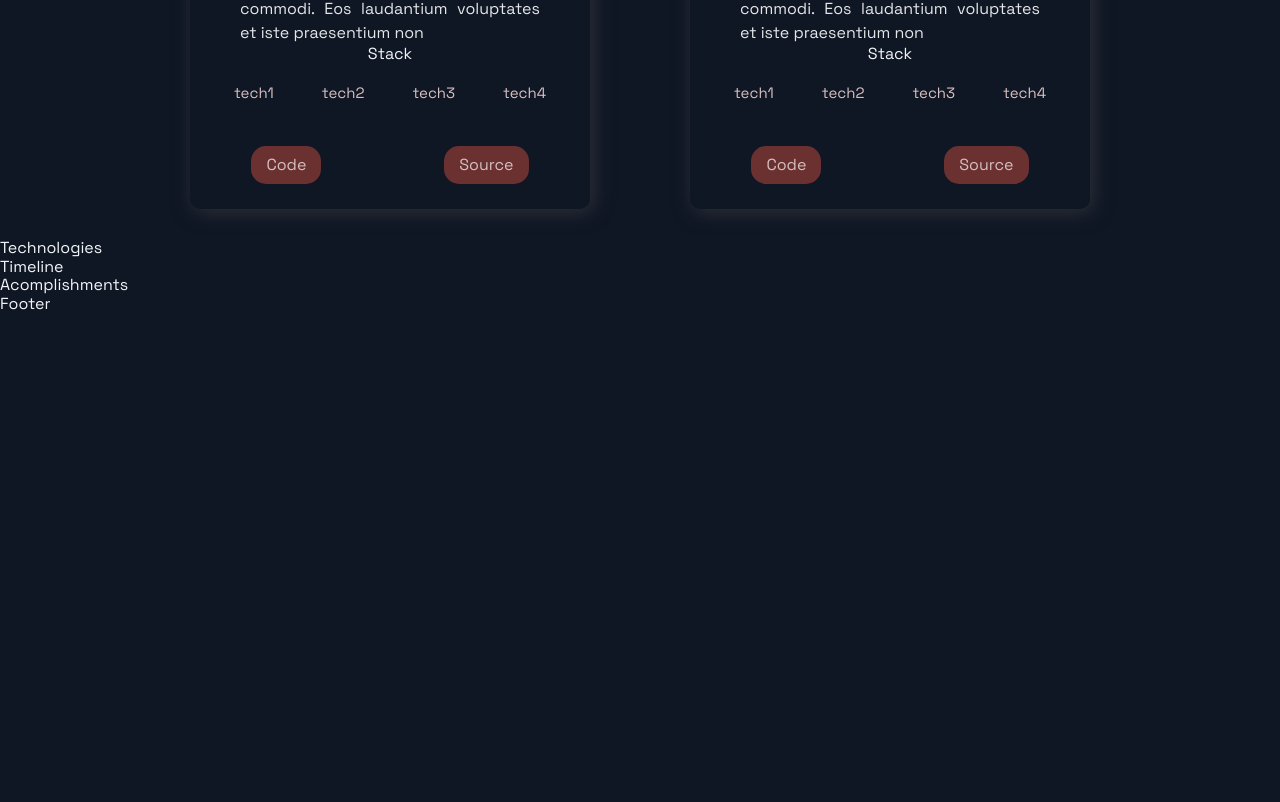
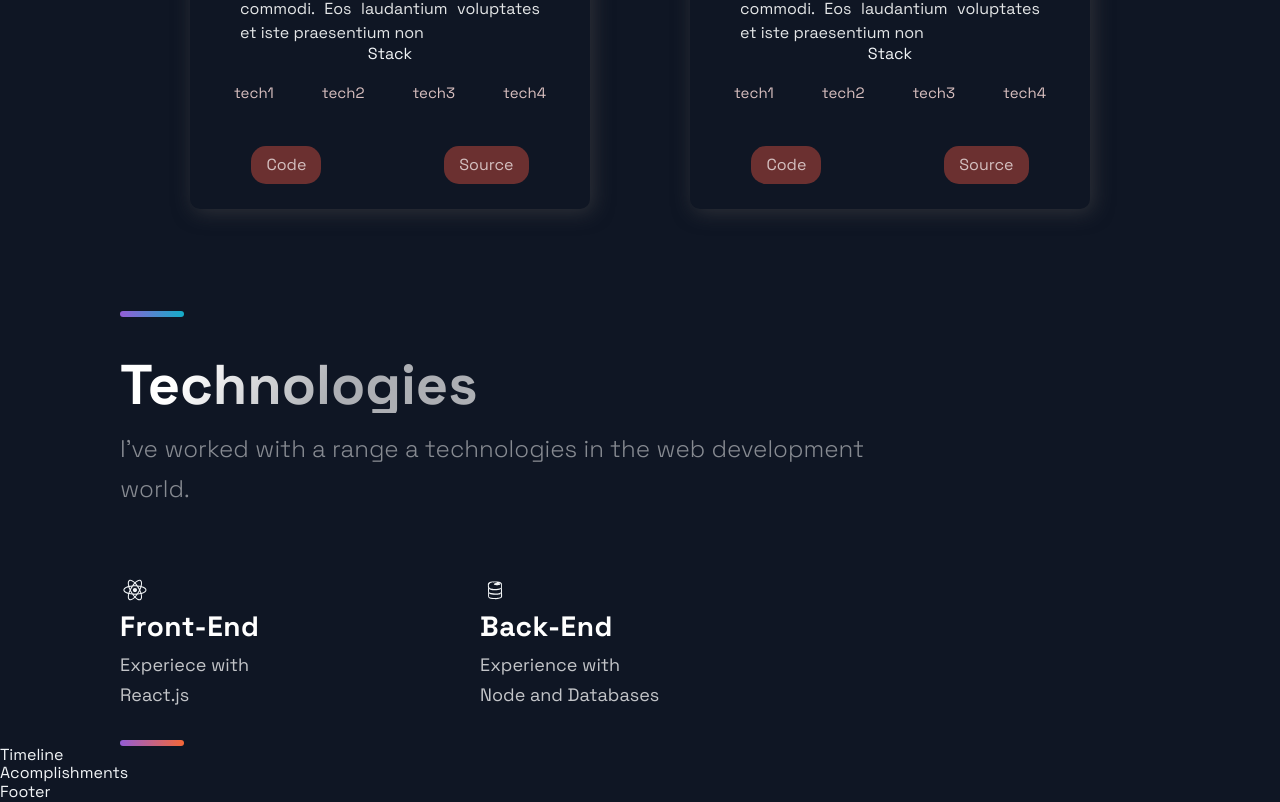
Before and after one commit to BensonFeng/BensonFeng.github.io, a Next.js app: page / in a window 1280 px wide. Shown: the part 2136-2938 px from the top of the page. Before the commit the page ends 2450 px from the top, so only its background shows below. Built offline with nearby package versions, Linux system fonts and the light colour scheme.

Commit message:
technologies

```diff
--- a/src/components/Technologies/Technologies.tsx
+++ b/src/components/Technologies/Technologies.tsx
@@ -1,12 +1,54 @@
-import React from 'react';
-import { DiFirebase, DiReact, DiZend } from 'react-icons/di';
-import { Section, SectionDivider, SectionText, SectionTitle } from '../../styles/GlobalComponents';
-import { List, ListContainer, ListItem, ListParagraph, ListTitle } from './TechnologiesStyles';
+import React from "react";
+import { DiFirebase, DiReact, DiZend } from "react-icons/di";
+import {
+  Section,
+  SectionDivider,
+  SectionText,
+  SectionTitle,
+} from "../../styles/GlobalComponents";
+import {
+  List,
+  ListContainer,
+  ListItem,
+  ListParagraph,
+  ListTitle,
+} from "./TechnologiesStyles";
 
-const Technologies = () =>  (
-  <div>
-    Technologies
-  </div>
+const Technologies = () => (
+  <Section id="tech">
+    <SectionDivider divider />
+    <SectionTitle>Technologies</SectionTitle>
+    <SectionText>
+      I've worked with a range a technologies in the web development world.
+    </SectionText>
+    <List>
+      <ListItem>
+        <picture>
+          <DiReact size="3rem" />
+        </picture>
+        <ListContainer>
+          <ListTitle>Front-End</ListTitle>
+          <ListParagraph>
+            Experiece with <br />
+            React.js
+          </ListParagraph>
+        </ListContainer>
+      </ListItem>
+      <ListItem>
+        <picture>
+          <DiFirebase size="3rem" />
+        </picture>
+        <ListContainer>
+          <ListTitle>Back-End</ListTitle>
+          <ListParagraph>
+            Experience with <br />
+            Node and Databases
+          </ListParagraph>
+        </ListContainer>
+      </ListItem>
+    </List>
+    <SectionDivider colorAlt />
+  </Section>
 );
 
 export default Technologies;
```
